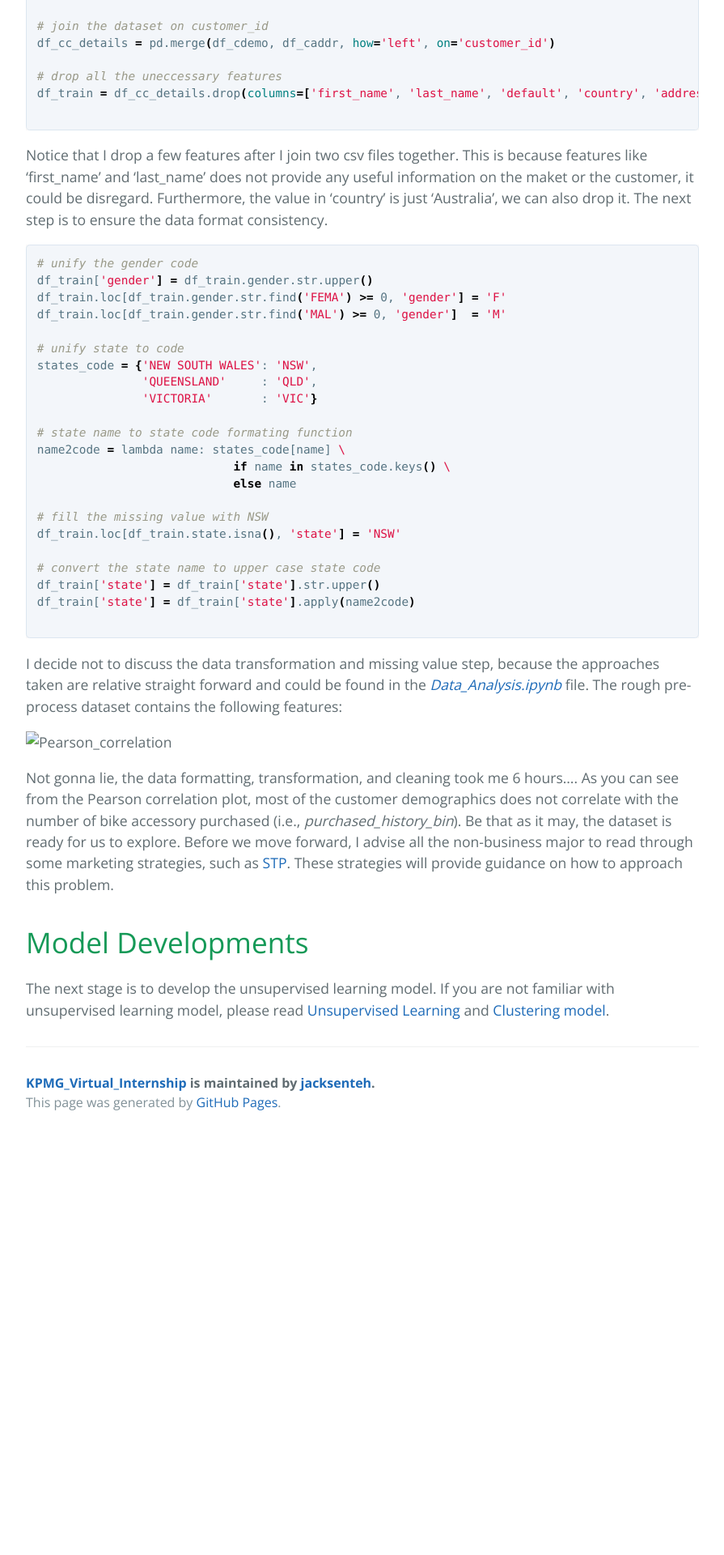
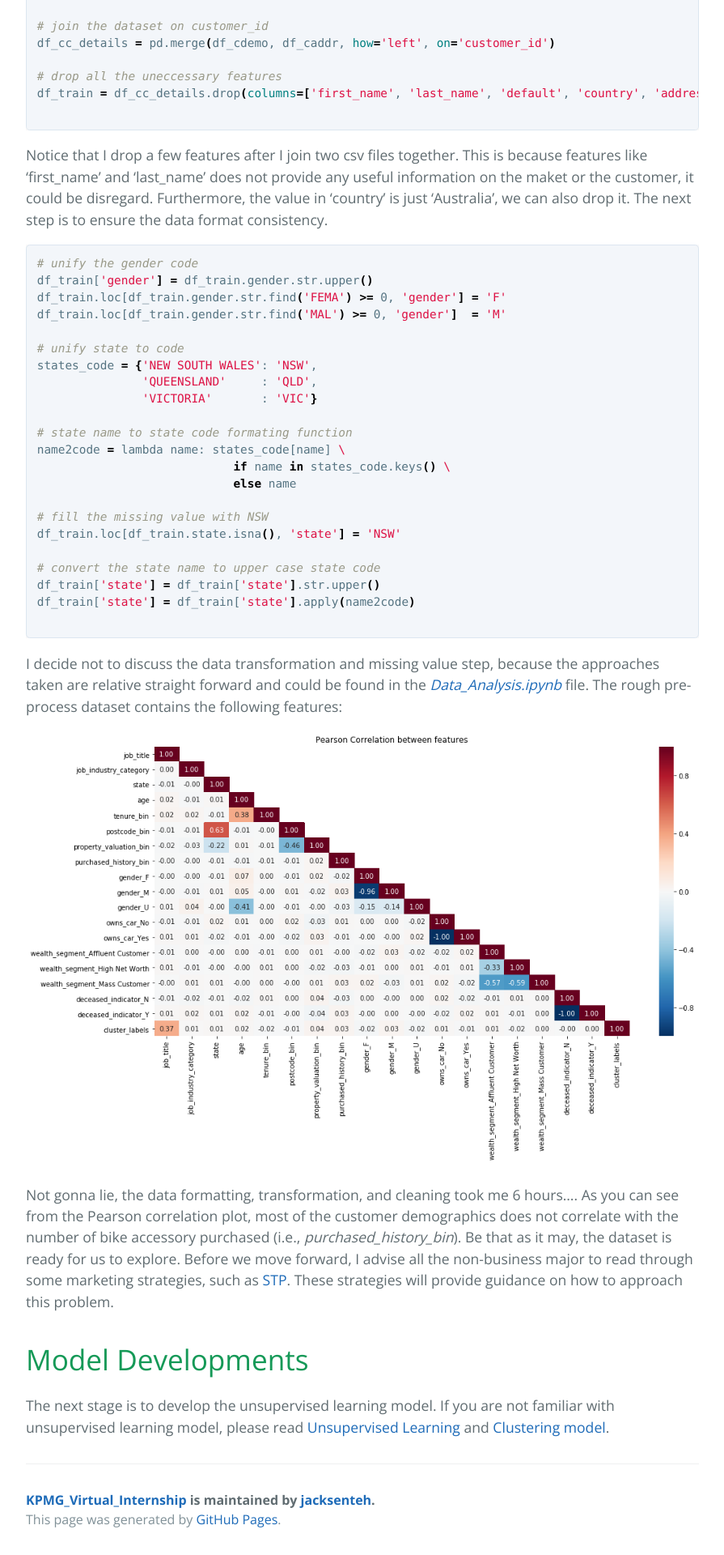
Before and after one commit to jacksenteh/KPMG_Virtual_Internship, a Jekyll site: the page built from docs/index.md, in a window 1280 px wide. Shown: the part 2297-4217 px from the top of the page at 81% size, without its empty margins (192-1087 px from the left). Built offline with Jekyll 4.4.1, drawn with Linux system fonts in a browser that asks for light colours; before the commit the page ends 3702 px from its top, so only the background shows below that.

Commit message:
change image location

```diff
--- a/docs/index.md
+++ b/docs/index.md
@@ -91,7 +91,7 @@ df_train['state'] = df_train['state'].apply(name2code)
 I decide not to discuss the data transformation and missing value step, because the approaches taken are relative straight forward and could be found in the [*Data_Analysis.ipynb*](https://github.com/jacksenteh/KPMG_Virtual_Internship/blob/master/Data_Analysis.ipynb) file.
 The rough pre-process dataset contains the following features:
 
-![Pearson_correlation](../images/pearson_corr_1.png)
+![Pearson_correlation](images/pearson_corr_1.png)
 
 Not gonna lie, the data formatting, transformation, and cleaning took me 6 hours....
 As you can see from the Pearson correlation plot, most of the customer demographics does not correlate with the number of bike accessory purchased (i.e., *purchased_history_bin*).
```
Also changed, not shown: docs/images/pearson_corr_1.png (renamed from images/pearson_corr_1.png).
